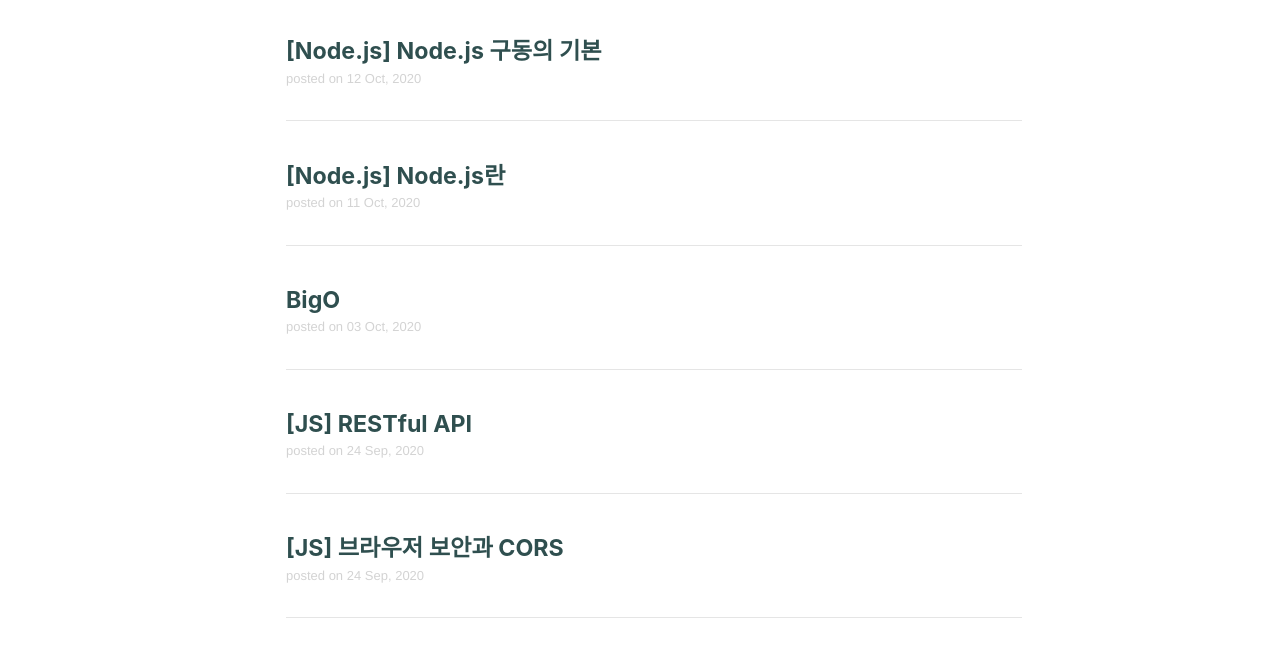
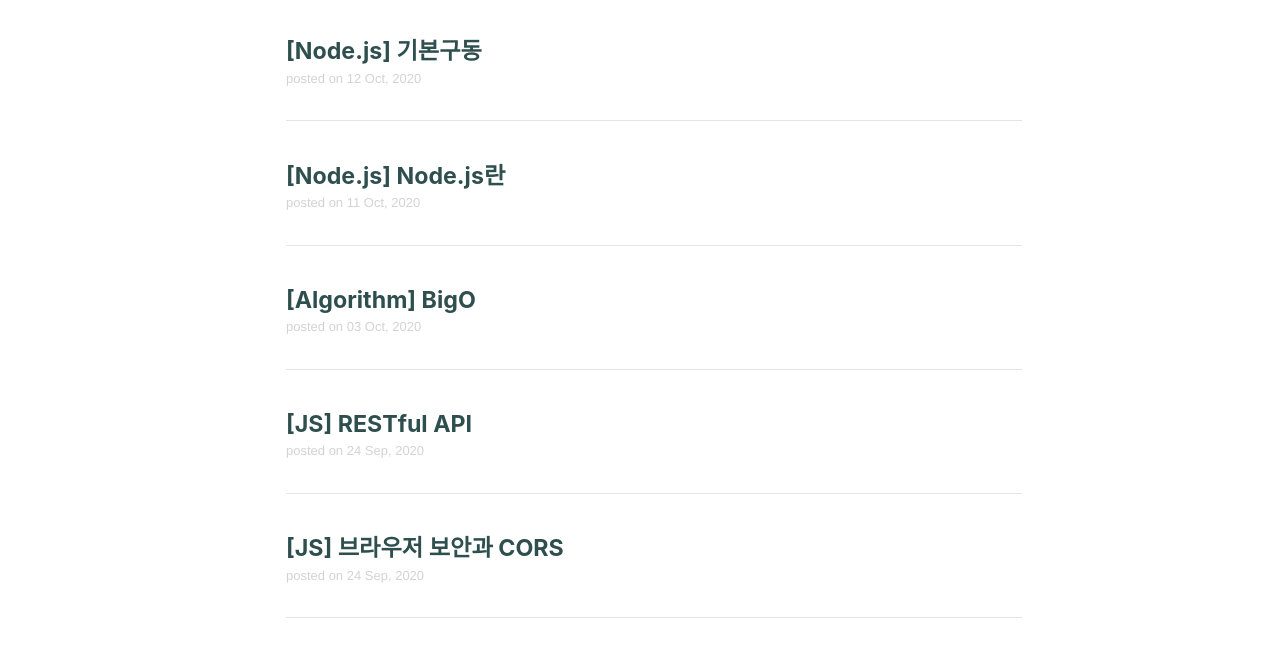
Before and after one commit to lattepapa/dlog, a Gatsby site: page / in a window 1280 px wide. Shown: the part 93-747 px from the top of the page. Built offline with nearby package versions, Linux system fonts and the light colour scheme; Gatsby itself is replaced by a stand-in of ours.

Commit message:
docs: Edit entire files to update pre-titles

```diff
--- a/posts/algorithm/algorithm01.md
+++ b/posts/algorithm/algorithm01.md
@@ -1,5 +1,5 @@
 ---
-title: "BigO"
+title: "[Algorithm] BigO"
 category: algorithm
 path: /algorithm/algorithm01
 date: 2020-10-03 14:20:00
--- a/posts/nodejs/nodejs02.md
+++ b/posts/nodejs/nodejs02.md
@@ -1,5 +1,5 @@
 ---
-title: "[Node.js] Node.js 구동의 기본"
+title: "[Node.js] 기본구동"
 category: nodejs
 path: /nodejs/nodejs02
 date: 2020-10-12 21:30:00
```
Also changed, not shown: posts/javascript/mil12.md (+1 -1 lines).
